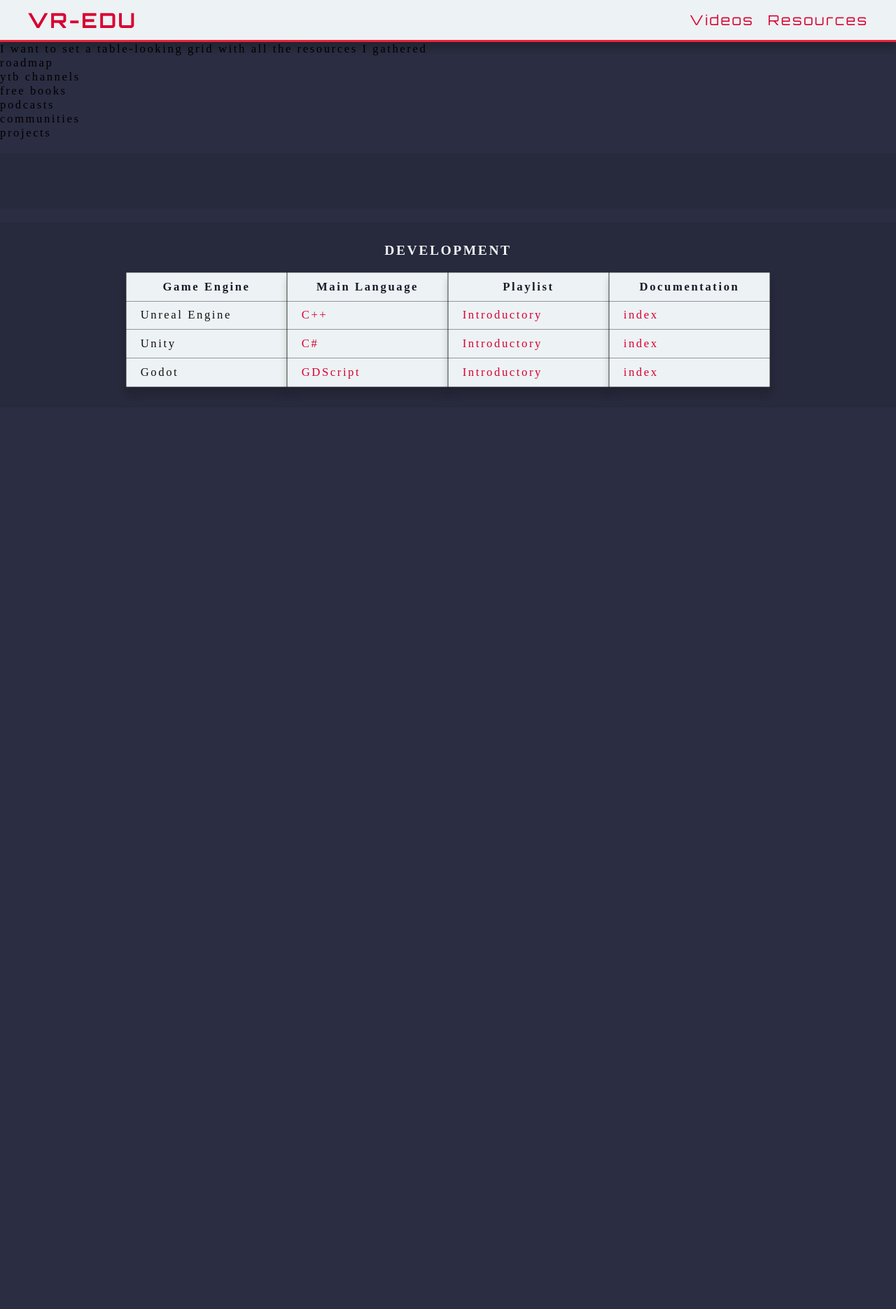
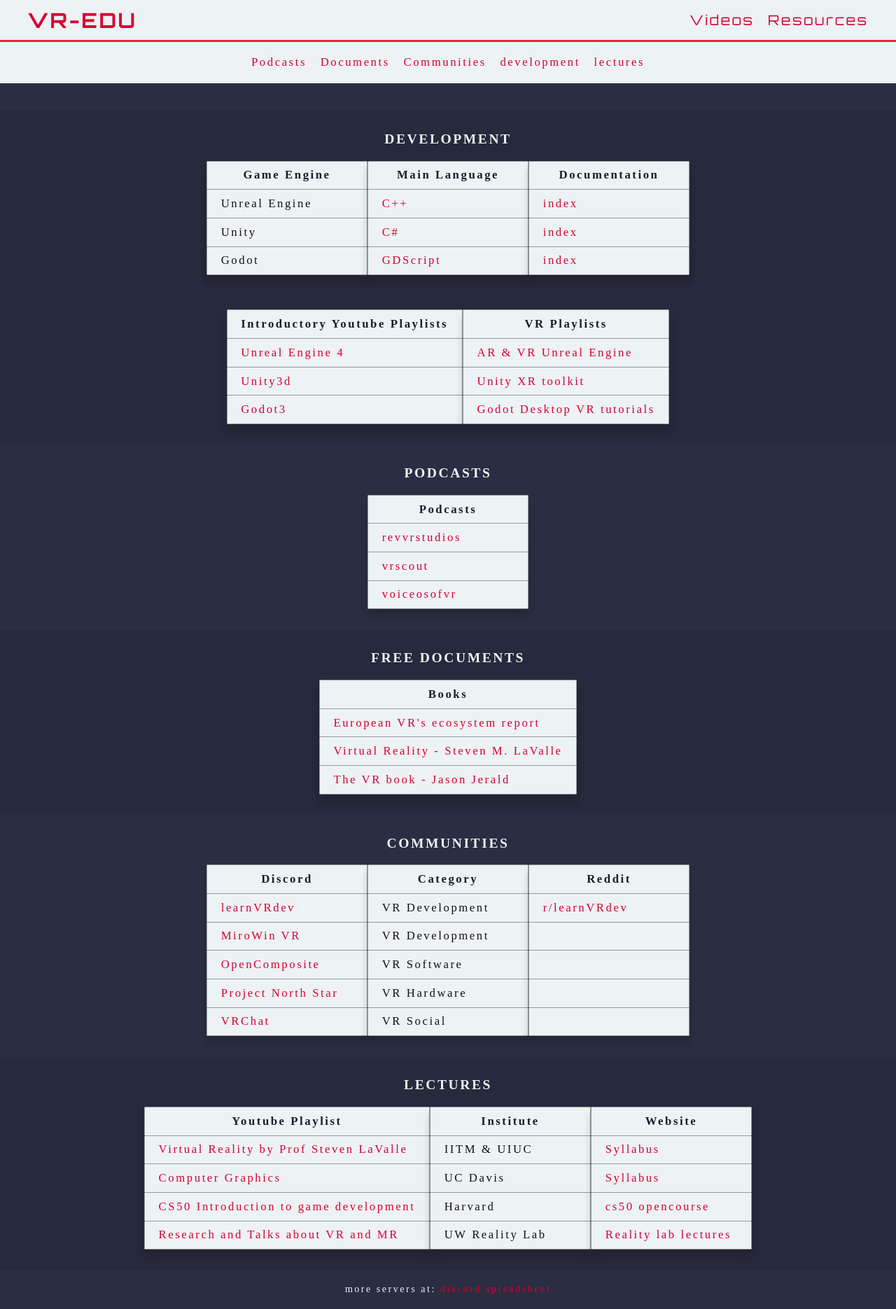
Before and after one commit to domssilva/VRedu, a React (Create React App) app: page /resources in a window 1280 px wide. Shown: the whole page at 70% size. Before the commit the page ends 800 px from the top, so only its background shows below. Built offline with nearby package versions, Linux system fonts and the light colour scheme.

Commit message:
edit resources

```diff
--- /dev/null
+++ b/src/data/discords.data.js
@@ -0,0 +1,31 @@
+// https://docs.google.com/spreadsheets/d/1P11CeYRDlR5ak1GeXt3YqPS9HkaD_e9VwXG7y2cZ_KE/edit#gid=0
+
+const discords = [
+  {
+    name: 'learnVRdev',
+    invite: 'https://discord.gg/nkXj8n9',
+    category: 'VR Development',
+  },
+  {
+    name: 'MiroWin VR',
+    invite: 'https://discord.gg/RqtVFYS',
+    category: 'VR Development',
+  },
+  {
+    name: 'OpenComposite',
+    invite: 'https://discord.gg/4thgMhe',
+    category: 'VR Software',
+  },
+  {
+    name: 'Project North Star',
+    invite: 'https://discord.gg/2aE2Nfq',
+    category: 'VR Hardware',
+  },
+  {
+    name: 'VRChat',
+    invite: 'https://discord.gg/2aE2Nfq',
+    category: 'VR Social',
+  }
+]
+
+export default discords;
--- a/src/pages/Resources/index.jsx
+++ b/src/pages/Resources/index.jsx
@@ -1,4 +1,7 @@
 import React from 'react';
+
+import discords from '../../data/discords.data';
+import {ReactComponent as discordIcon} from '../../media/discord-icon.svg';
 
 import TableCol from '../../components/TableCol';
 import './styles.scss';
@@ -6,35 +9,24 @@
 const Resources = () => {
   return (
     <main>
-
-      {/* div.todo will be CANCELLED */}
-      <div className="todo">
-        <p>I want to set a table-looking grid with all the resources I gathered</p>
-
-        <ul>
-          <li>roadmap</li>
-          <li>ytb channels</li>
-          <li>free books</li>
-          <li>podcasts</li>
-          <li>communities</li>
-          <li>projects</li>
-        </ul>
-      </div>
-
-      {/*
-        <TableCol title='podcasts'>
-          'http://www.revvrstudios.com/'
-          'https://vrscout.com/podcast/'
-          'http://voicesofvr.com/'
-        </TableCol>
-      */}
-
-      <section className="container">
-        <div className="container__row">
-          <h3 className="container__row-title" id=""></h3>
-          <div className="container__row-tables">
-          </div>
-        </div>
+      <section className="index">
+          <ul>
+            <li>
+              <a href="#podcasts">Podcasts</a>
+            </li>
+            <li>
+              <a href="#documents">Documents</a>
+            </li>
+            <li>
+              <a href="#communities">Communities</a>
+            </li>
+            <li>
+              <a href="#development">development</a>
+            </li>
+            <li>
+              <a href="#lectures">lectures</a>
+            </li>
+          </ul>
       </section>
 
       <section className="container">
@@ -75,23 +67,6 @@
                 </td>
               </tr>
             </TableCol>
-            <TableCol title='playlist'>
-              <tr>
-                <td>
-                <a href='https://www.youtube.com/playlist?list=PLHSMxXn4v-aGhuRxxSBVPqykMjDiRyGrJ' target='_blank' rel='noopener noreferrer'>Introductory</a>
-                </td>
-              </tr>
-              <tr>
-                <td>
-                <a href='https://www.youtube.com/playlist?list=PLPV2KyIb3jR5QFsefuO2RlAgWEz6EvVi6' target='_blank' rel='noopener noreferrer'>Introductory</a>
-                </td>
-              </tr>
-              <tr>
-                <td>
-                  <a href='https://www.youtube.com/playlist?list=PLsk-HSGFjnaFwmOFrfD4gQQqvgvEUielY' target='_blank' rel='noopener noreferrer'>Introductory</a>
-                </td>
-              </tr>
-            </TableCol>
             <TableCol title='Documentation'>
               <tr>
                 <td>
@@ -110,12 +85,227 @@
               </tr>
             </TableCol>
           </div>
+          <div className='container__row-tables mt'>
+          <TableCol title='Introductory Youtube Playlists'>
+              <tr>
+                <td>
+                <a href='https://www.youtube.com/playlist?list=PLHSMxXn4v-aGhuRxxSBVPqykMjDiRyGrJ' target='_blank' rel='noopener noreferrer'>Unreal Engine 4</a>
+                </td>
+              </tr>
+              <tr>
+                <td>
+                <a href='https://www.youtube.com/playlist?list=PLPV2KyIb3jR5QFsefuO2RlAgWEz6EvVi6' target='_blank' rel='noopener noreferrer'>Unity3d</a>
+                </td>
+              </tr>
+              <tr>
+                <td>
+                  <a href='https://www.youtube.com/playlist?list=PLsk-HSGFjnaFwmOFrfD4gQQqvgvEUielY' target='_blank' rel='noopener noreferrer'>Godot3</a>
+                </td>
+              </tr>
+            </TableCol>
+          <TableCol title='VR Playlists'>
+              <tr>
+                <td>
+                <a href='https://www.youtube.com/playlist?list=PLZlv_N0_O1gZaB0IgQEnO9WOXYRx3Puvo' target='_blank' rel='noopener noreferrer'>AR &amp; VR Unreal Engine</a>
+                </td>
+              </tr>
+              <tr>
+                <td>
+                <a href='https://www.youtube.com/playlist?list=PLrk7hDwk64-a_gf7mBBduQb3PEBYnG4fU' target='_blank' rel='noopener noreferrer'>Unity XR toolkit</a>
+                </td>
+              </tr>
+              <tr>
+                <td>
+                  <a href='https://www.youtube.com/playlist?list=PLe63S5Eft1KYGqgkx9I70vfWmvvOZ7apF' target='_blank' rel='noopener noreferrer'>Godot Desktop VR tutorials</a>
+                </td>
+              </tr>
+            </TableCol>
+          </div>
         </div>
+
+        <div className="container__row">
+          <h3 className="container__row-title" id="podcasts">podcasts</h3>
+          <div className="container__row-tables">
+            <TableCol title='podcasts'>
+              <tr>
+                <td>
+                  <a href='http://www.revvrstudios.com/' target='_blank' rel='noopener noreferrer'>revvrstudios</a>
+                </td>
+              </tr>
+              <tr>
+                <td>
+                <a href='https://vrscout.com/podcast/' target='_blank' rel='noopener noreferrer'>vrscout</a>
+                </td>
+              </tr>
+              <tr>
+                <td>
+                <a href='http://voicesofvr.com/' target='_blank' rel='noopener noreferrer'>voiceosofvr</a>
+                </td>
+              </tr>
+            </TableCol>
+          </div>
+        </div>
+
+        <div className="container__row">
+          <h3 className="container__row-title" id="documents">free documents</h3>
+          <div className="container__row-tables">
+            <TableCol title='books'>
+              <tr>
+                <td>
+                  <a href='https://ec.europa.eu/futurium/en/system/files/ged/vr_ecosystem_eu_report_0.pdf' target='_blank' rel='noopener noreferrer'>European VR's ecosystem report</a>
+                </td>
+              </tr>
+              <tr>
+                <td>
+                  <a href='http://vr.cs.uiuc.edu/vrbook.pdf' target='_blank' rel='noopener noreferrer'>Virtual Reality - Steven M. LaValle</a>
+                </td>
+              </tr>
+              <tr>
+                <td>
+                  <a href='http://www.morganclaypoolpublishers.com/catalog_Orig/samples/9781970001136_sample.pdf' target='_blank' rel='noopener noreferrer'>The VR book - Jason Jerald</a>
+                </td>
+              </tr>
+            </TableCol>
+          </div>
+        </div>
+
+        <div className="container__row">
+          <h3 className="container__row-title" id="communities">communities</h3>
+          <div className="container__row-tables">
+            <TableCol title='discord'>
+                {
+                  discords.map(server => (
+                    <tr>
+                      <td>
+                        <a href={server.invite} target='_blank' rel='noopener noreferrer'>
+                          {server.name}
+                          <discordIcon/>
+                        </a>
+                      </td>
+                    </tr>
+                  ))
+                }
+            </TableCol>
+            <TableCol title='category'>
+                {
+                  discords.map(server => (
+                    <tr>
+                      <td>
+                        <span>{server.category}</span>
+                      </td>
+                    </tr>
+                  ))
+                }
+            </TableCol>
+            <TableCol title='reddit'>
+              <tr>
+                <td>
+                  <a href='https://www.reddit.com/r/learnVRdev/' target='_blank' rel='noopener noreferrer'>r/learnVRdev</a>
+                </td>
+              </tr>
+              <tr>
+                <td>
+                  &nbsp;
+                </td>
+              </tr>
+              <tr>
+                <td>
+                  &nbsp;
+                </td>
+              </tr>
+              <tr>
+                <td>
+                  &nbsp;
+                </td>
+              </tr>
+              <tr>
+                <td>
+                  &nbsp;
+                </td>
+              </tr>
+            </TableCol>
+          </div>
+        </div>
+
+        <div className="container__row">
+          <h3 className="container__row-title" id="lectures">lectures</h3>
+          <div className="container__row-tables">
+            <TableCol title='Youtube Playlist'>
+              <tr>
+                <td>
+                  <a href='https://www.youtube.com/playlist?list=PLbMVogVj5nJSyt80VRXYC-YrAvQuUb6dh' target='_blank' rel='noopener noreferrer'>Virtual Reality by Prof Steven LaValle</a>
+                </td>
+              </tr>
+              <tr>
+                <td>
+                  <a href='https://www.youtube.com/playlist?list=PL_w_qWAQZtAZhtzPI5pkAtcUVgmzdAP8g' target='_blank' rel='noopener noreferrer'>Computer Graphics</a>
+                </td>
+              </tr>
+              <tr>
+                <td>
+                  <a href='https://www.youtube.com/playlist?list=PLWKjhJtqVAbluXJKKbCIb4xd7fcRkpzoz' target='_blank' rel='noopener noreferrer'>CS50 Introduction to game development</a>
+                </td>
+              </tr>
+              <tr>
+                <td>
+                  <a href='https://www.youtube.com/playlist?list=PL8bmgwX9eBPGUZXoy3SVplvJMiHkzP8T_' target='_blank' rel='noopener noreferrer'>Research and Talks about VR and MR</a>
+                </td>
+              </tr>
+            </TableCol>
+            <TableCol title='Institute'>
+              <tr>
+                <td>
+                  <span>IITM &amp; UIUC</span>
+                </td>
+              </tr>
+              <tr>
+                <td>
+                  <span>UC Davis</span>
+                </td>
+              </tr>
+              <tr>
+                <td>
+                  <span>Harvard</span>
+                </td>
+              </tr>
+              <tr>
+                <td>
+                  <span>UW Reality Lab</span>
+                </td>
+              </tr>
+            </TableCol>
+            <TableCol title='website'>
+              <tr>
+                <td>
+                  <a href='https://nptel.ac.in/content/syllabus_pdf/106106138.pdf' target='_blank' rel='noopener noreferrer'>Syllabus</a>
+                </td>
+              </tr>
+              <tr>
+                <td>
+                  <a href='https://www.cs.ucdavis.edu/~ma/ECS175/syllabus.html' target='_blank' rel='noopener noreferrer'>Syllabus</a>
+                </td>
+              </tr>
+              <tr>
+                <td>
+                  <a href='https://cs50.harvard.edu/games/2018/' target='_blank' rel='noopener noreferrer'>cs50 opencourse</a>
+                </td>
+              </tr>
+              <tr>
+                <td>
+                 <a href='https://realitylab.uw.edu/components/lectures.html' target='_blank' rel='noopener noreferrer'>Reality lab lectures</a>
+                </td>
+              </tr>
+            </TableCol>
+          </div>
+        </div>
+
+        <small>
+          more servers at: <a href='https://docs.google.com/spreadsheets/d/1P11CeYRDlR5ak1GeXt3YqPS9HkaD_e9VwXG7y2cZ_KE/edit#gid=0' target='_blank' rel='noopener noreferrer'>discord spreadsheet</a>
+        </small>
+
       </section>
-
     </main>
-
-  )
+  );
 }
 
 export default Resources;
--- a/src/pages/Resources/styles.scss
+++ b/src/pages/Resources/styles.scss
@@ -8,11 +8,21 @@
 
 .container {
 
-  margin-top: 2rem;
-  padding: 3rem 0;
-  background-color: darken($blue, 2%);
+  margin-top: 4rem;
+  padding: 0;
 
   &__row {
+
+    padding: 3rem 0;
+    min-height: 250px;
+
+    &:nth-child(odd) {
+      background-color: darken($blue, 2%);
+    }
+
+    &:nth-child(even) {
+      background-color: $blue;
+    }
 
     &-title {
       color: $white;
@@ -28,3 +38,32 @@
     }
   }
 }
+
+small {
+  display: block;
+  text-align: center;
+}
+
+.mt {
+  margin-top: 5rem;
+}
+
+.index {
+  text-align: center;
+  background-color: $white;
+  padding: 2rem;
+
+  ul {
+    width: 100%;
+    display: flex;
+    flex-wrap: wrap;
+    justify-content: center;
+    align-items: center;
+    gap: 2rem;
+  }
+
+}
+
+small {
+  margin: 2rem 0;
+}
```
Also changed, not shown: src/media/discord-icon.svg (added).
